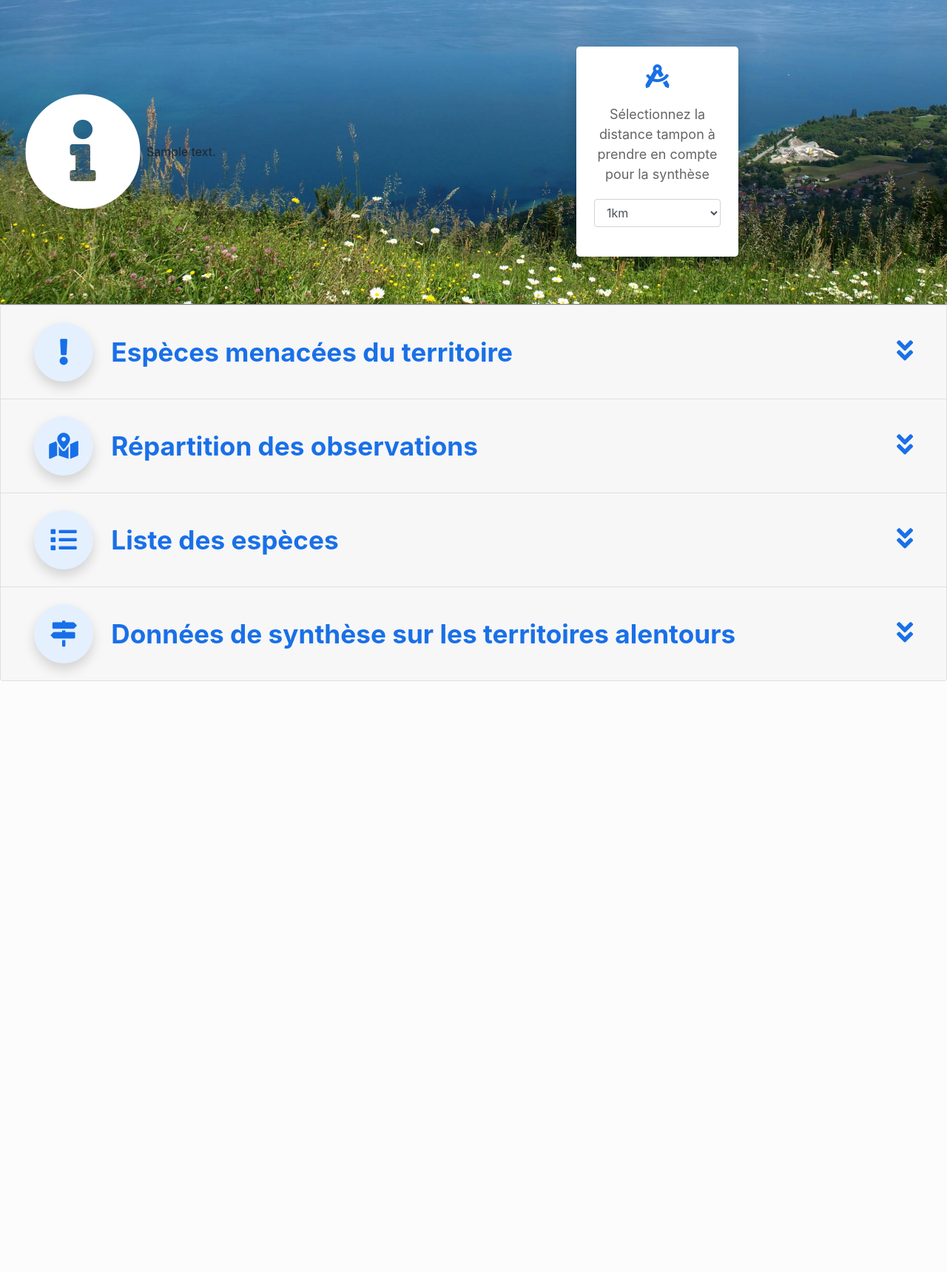
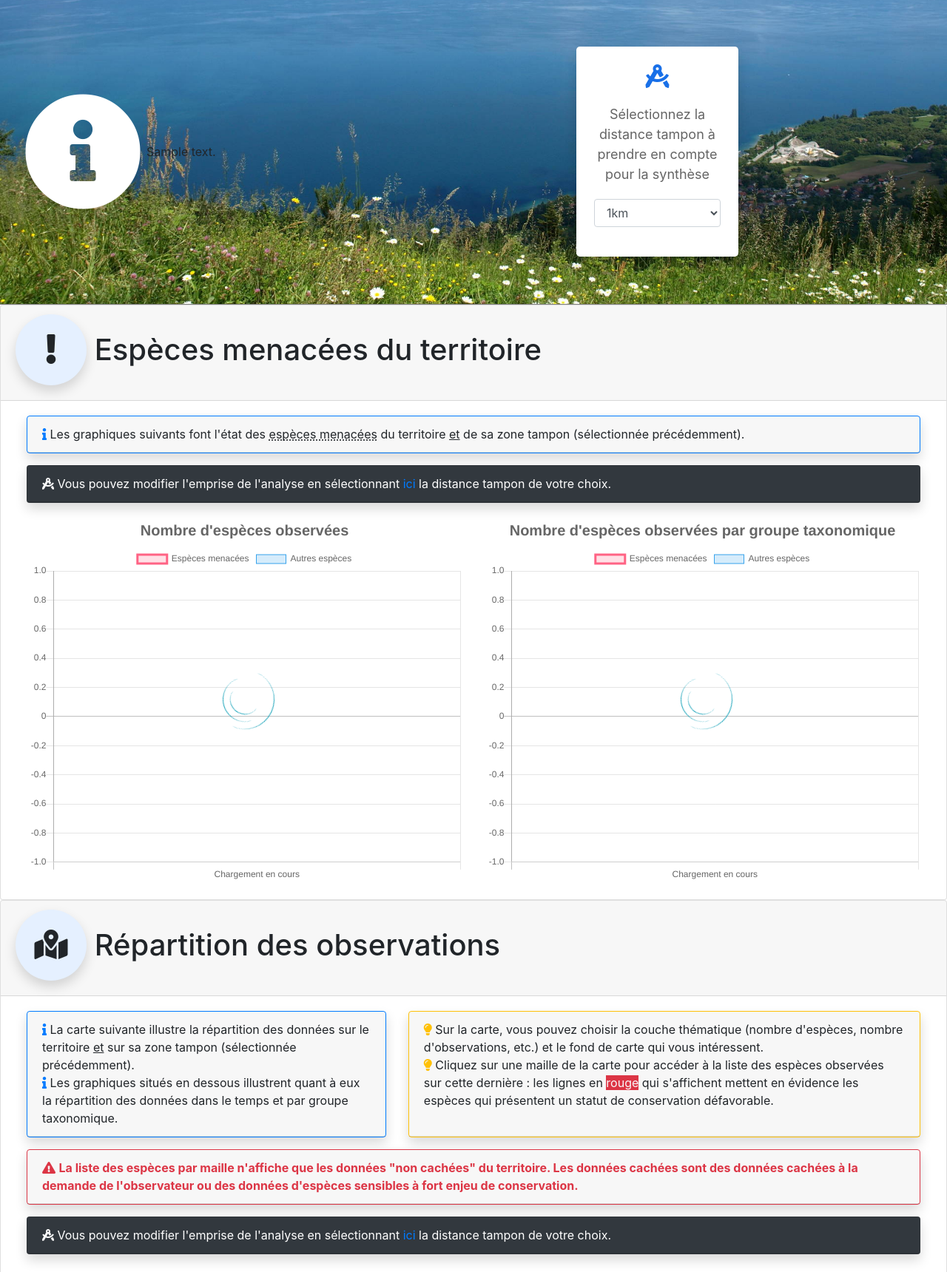
Before and after one commit to lpoaura/GeoNature-BiodivTerritoires, a Flask app: template app/templates/territory/_embed_main.html in a window 1280 px wide. Shown: the part 724-2444 px from the top of the page at 74% size. Before the commit the page ends 1645 px from the top, so only its background shows below. Run offline with Flask 2, Linux system fonts and the light colour scheme; the template is opened without the code that fills it: most values are stand-ins (such as "Sample title", 1, 10 or a date in 2020); parts of the project's set-up code (start-up, migrations or seed data) failed here and were passed over; some libraries are stand-ins or nearby versions.

Commit message:
remove accordion on embed territory page

```diff
--- a/app/templates/territory/_embed_main.html
+++ b/app/templates/territory/_embed_main.html
@@ -95,18 +95,10 @@ area_info.area_name }} ({{ area_info.type_name }} : {{ area_info.area_code }})
     </div>
   </div>
 
-  <div class="accordion" id="blocks">
+  <div id="embedBlocks">
     <!-- Block 1 -->
     <div class="card">
       <div class="card-header blocks" id="headingThreatenedSpecies">
-        <button
-          class="btn btn-block text-left"
-          type="button"
-          data-toggle="collapse"
-          data-target="#collapseThreatenedSpecies"
-          aria-expanded="true"
-          aria-controls="collapseThreatenedSpecies"
-        >
         <h1>
           <div class="icon-rounded shadow bg-primary-light">
             <i class="fas fa-exclamation"></i>
@@ -119,21 +111,9 @@ area_info.area_name }} ({{ area_info.type_name }} : {{ area_info.area_code }})
           >
             Espèces menacées du territoire
           </span>
-            <span class="float-right">
-              <i
-                class="fas fa-angle-double-down accordion-chevron"
-                aria-hidden="true"
-              ></i>
-            </span>
         </h1>
-        </button>
       </div>
-      <div
-        id="collapseThreatenedSpecies"
-        class="collapse"
-        aria-labelledby="headingThreatenedSpecies"
-        data-parent="#blocks"
-      >
+      <div id="contentThreatenedSpecies">
         <div class="card-body">
           <div class="col">
             <div class="card border-primary mb-3 shadow">
@@ -168,14 +148,6 @@ area_info.area_name }} ({{ area_info.type_name }} : {{ area_info.area_code }})
     <!-- Block 2 -->
     <div class="card">
       <div class="card-header blocks" id="headingObservationsDistribution">
-        <button
-          class="btn btn-block text-left"
-          type="button"
-          data-toggle="collapse"
-          data-target="#collapseObservationsDistribution"
-          aria-expanded="true"
-          aria-controls="collapseObservationsDistribution"
-        >
         <h1>
           <div class="icon-rounded shadow bg-primary-light">
             <i class="fas fa-map-marked-alt"></i>
@@ -190,21 +162,9 @@ area_info.area_name }} ({{ area_info.type_name }} : {{ area_info.area_code }})
           >
             Répartition des observations
           </span>
-            <span class="float-right">
-              <i
-                class="fas fa-angle-double-down accordion-chevron"
-                aria-hidden="true"
-              ></i>
-            </span>
         </h1>
-        </button>
       </div>
-      <div
-        id="collapseObservationsDistribution"
-        class="collapse"
-        aria-labelledby="headingObservationsDistribution"
-        data-parent="#blocks"
-      >
+      <div id="contentObservationsDistribution">
         <div class="card-body">
           <div class="col">
             <div class="row">
@@ -270,14 +230,6 @@ area_info.area_name }} ({{ area_info.type_name }} : {{ area_info.area_code }})
     <!-- Block 3 -->
     <div class="card">
       <div class="card-header blocks" id="headingSpeciesList">
-        <button
-          class="btn btn-block text-left"
-          type="button"
-          data-toggle="collapse"
-          data-target="#collapseSpeciesList"
-          aria-expanded="true"
-          aria-controls="collapseSpeciesList"
-        >
         <h1>
           <div class="icon-rounded shadow bg-primary-light">
             <i class="fas fa-list"></i>
@@ -290,21 +242,9 @@ area_info.area_name }} ({{ area_info.type_name }} : {{ area_info.area_code }})
           >
             Liste des espèces
           </span>
-            <span class="float-right">
-              <i
-                class="fas fa-angle-double-down accordion-chevron"
-                aria-hidden="true"
-              ></i>
-            </span>
         </h1>
-        </button>
       </div>
-      <div
-        id="collapseSpeciesList"
-        class="collapse"
-        aria-labelledby="headingSpeciesList"
-        data-parent="#blocks"
-      >
+      <div id="contentSpeciesList">
         <div class="card-body">
           <div class="col">
             <div class="row">
@@ -355,16 +295,9 @@ area_info.area_name }} ({{ area_info.type_name }} : {{ area_info.area_code }})
       </div>
     </div>
     <!-- Block 4 -->
+         <!--
     <div class="card">
       <div class="card-header blocks" id="headingSurroundingAreas">
-        <button
-          class="btn btn-block text-left"
-          type="button"
-          data-toggle="collapse"
-          data-target="#collapseSurroundingAreas"
-          aria-expanded="true"
-          aria-controls="collapseSurroundingAreas"
-        >
         <h1>
           <div class="icon-rounded shadow bg-primary-light">
             <i class="fas fa-map-signs"></i>
@@ -385,14 +318,9 @@ area_info.area_name }} ({{ area_info.type_name }} : {{ area_info.area_code }})
             ></i>
           </span>
         </h1>
-        </button>
       </div>
-      <div
-        id="collapseSurroundingAreas"
-        class="collapse"
-        aria-labelledby="headingSurroundingAreas"
-        data-parent="#blocks"
-      >
+
+      <div id="contentSurroundingAreas">
         <div class="card-body">
           <div class="col">
             <div class="row">
@@ -433,6 +361,7 @@ area_info.area_name }} ({{ area_info.type_name }} : {{ area_info.area_code }})
           </div>
         </div>
       </div>
+     -->
     </div>
   </div>
 </div>
@@ -442,8 +371,8 @@ area_info.area_name }} ({{ area_info.type_name }} : {{ area_info.area_code }})
 
   $('#selectBuffer').on('change', function () {
       buffer = this.value;
-      surroundingAreasTable.ajax.url('/api/surrounding_areas/{{ area_info.type_code }}/{{ area_info.area_code }}/' + buffer);
-      surroundingAreasTable.ajax.reload();
+      //surroundingAreasTable.ajax.url('/api/surrounding_areas/{{ area_info.type_code }}/{{ area_info.area_code }}/' + buffer);
+      //surroundingAreasTable.ajax.reload();
       threatenedSpeciesGlobalUpdate({{ area_info.id_area }}, buffer);
       threatenedSpeciesByTaxoGroupGetData({{ area_info.id_area }}, buffer, 'surrounding');
       getGridArea('taxa');
--- a/pyproject.toml
+++ b/pyproject.toml
@@ -36,6 +36,7 @@ mypy = "^0.950"
 flake8 = "^4.0.1"
 isort = "^5.10.1"
 pylint = "^2.13.8"
+Flask-MonitoringDashboard = "^3.1.1"
 
 
 [tool.isort]
```
Also changed, not shown: 1 other file. Lines whose indentation alone changed are shown as unchanged.
